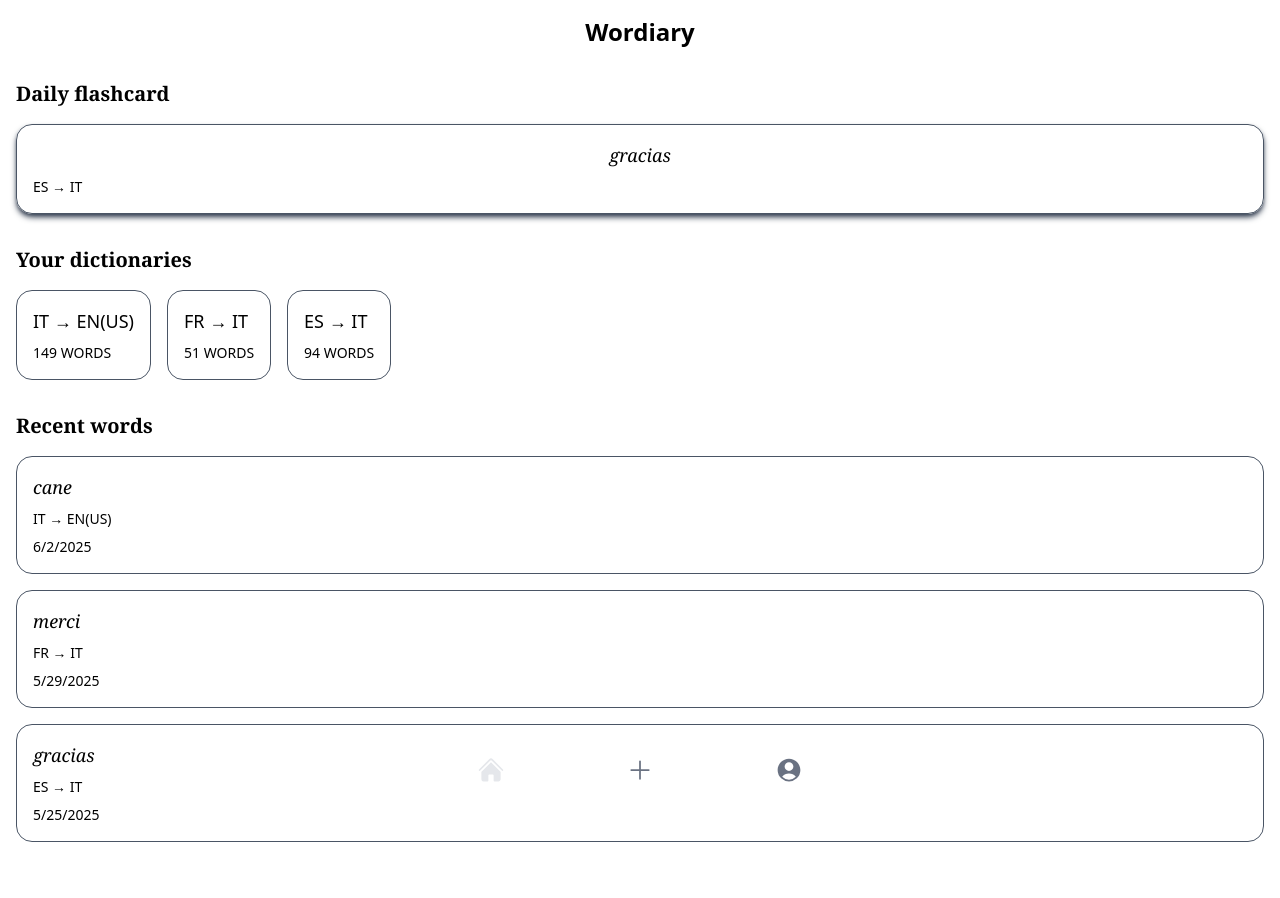
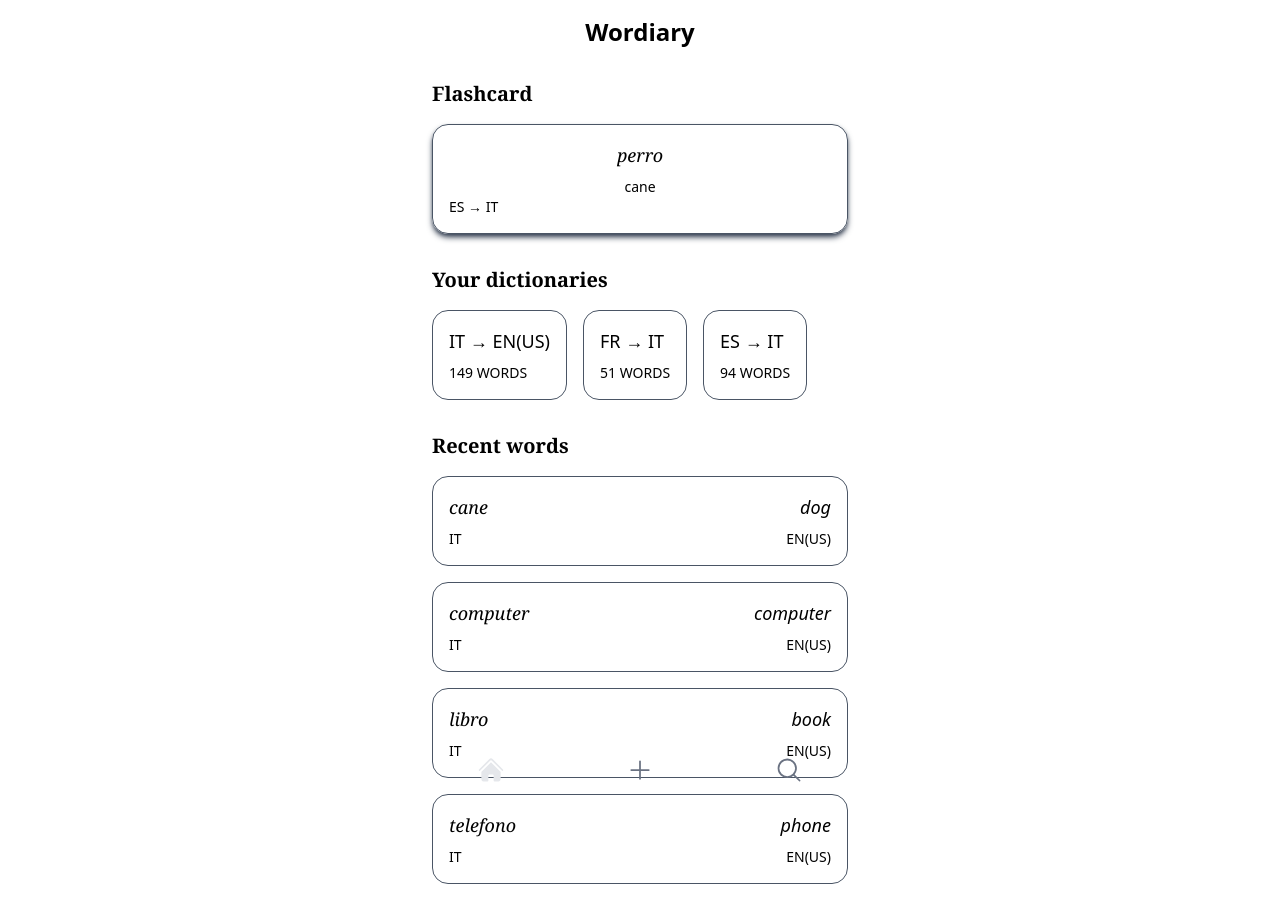
Before and after one commit to marcxzz/wordiary, a Next.js app: page / in a window 1280 px wide. Shown: the top 898 px of the page. Built offline with nearby package versions, Linux system fonts and the light colour scheme.

Commit message:
added searc page & searching feature. general improvements & UI changes

```diff
--- a/src/app/globals.css
+++ b/src/app/globals.css
@@ -14,6 +14,9 @@ body {
 section {
   @apply mb-8;
 }
+section:last-of-type {
+  @apply mb-0!;
+}
 
 h1 {
   @apply text-xl font-semibold mb-4 font-serif;
--- a/src/app/layout.js
+++ b/src/app/layout.js
@@ -10,11 +10,12 @@ export const metadata = {
 export default function RootLayout({ children }) {
   return (
     <html lang="en">
-      <body className="dark:bg-gray-800 dark:text-white text-center {max-w-md mx-auto}">
+      <body className="dark:bg-gray-800 dark:text-white text-center">
         <Header />
-        <div className="p-4">
+        <div className="p-4 max-w-md mx-auto">
           {children}
         </div>
+        <div style={{height: '64px'}}></div>
         <Menu />
       </body>
     </html>
--- a/src/app/page.js
+++ b/src/app/page.js
@@ -1,34 +1,22 @@
-import Flashcard from "@/components/Flashcard"
+import Flashcard from "@/components/home/Flashcard"
+import { dictionaries, wordsList } from "@/utils/data"
 
 export default function Home() {
-  const headings = ['Daily flashcard', 'Your dictionaries', 'Recent words']
-  const cardHeadings = [
-    {title: 'IT → EN(US)', nWords: 149},
-    {title: 'FR → IT', nWords: 51},
-    {title: 'ES → IT', nWords: 94}
-  ]
-  const recentWords = [
-    {word: 'cane', date: 1748874579, lang: 'IT → EN(US)'},
-    {word: 'merci', date: 1748537094, lang: 'FR → IT'},
-    {word: 'gracias', date: 1748142510, lang: 'ES → IT'}
-  ]
-
-
   return (
     <>
       {/* <div>Page top</div> */}
       <div>
         <section id="dailyFlashcard">
-          <h1>{headings[0]}</h1>
+          <h1>Flashcard</h1>
 
-          <Flashcard words={recentWords} />
+          <Flashcard words={wordsList} />
         </section>
 
         <section id="yourDictionaries">
-          <h1>{headings[1]}</h1>
+          <h1>Your dictionaries</h1>
 
           <div className="flex flex-row gap-4 overflow-x-auto">
-            {cardHeadings.map((item) => {
+            {dictionaries.map((item) => {
               return (
                 <div className="card" key={item.title}>
                   <h2 className="break-keep whitespace-nowrap">{item.title}</h2>
@@ -40,15 +28,23 @@ export default function Home() {
         </section>
 
         <section id="recentWords">
-          <h1>{headings[2]}</h1>
+          <h1>Recent words</h1>
 
           <div className="flex flex-col gap-4 overflow-y-auto">
-            {recentWords.map((item, i) => {
+            {wordsList.map((item) => {
               return (
                 <div className="card w-full" key={item.date}>
-                  <h2 className="font-serif italic">{item.word}</h2>
-                  <p className="card-footer mb-2">{item.lang}</p>
-                  <p className="card-footer">{new Date(item.date * 1000).toLocaleDateString()}</p>
+                  <div className="flex flex-row columns-2">
+                    <div className="flex flex-col mr-auto">
+                      <h2 className="font-serif italic">{item.word}</h2>
+                      <p className="card-footer">{item.fromLang}</p>
+                    </div>
+                    <div className="flex flex-col ml-auto text-right">
+                      <h2 className="card-footer normal-case! italic text-lg!">{item.translation}</h2>
+                      <p className="card-footer">{item.toLang}</p>
+                    </div>
+                  </div>
+                  {/* <p className="card-footer text-xs!">{new Date(item.date * 1000).toLocaleDateString()}</p> */}
                 </div>
               )
             })}
@@ -56,7 +52,6 @@ export default function Home() {
         </section>
       </div>
 
-      <div style={{height: '100px'}}></div>
       {/* <div>Page bottom</div> */}
     </>
   )
--- /dev/null
+++ b/src/app/search/page.js
@@ -0,0 +1,67 @@
+'use client'
+
+import { wordsList } from "@/utils/data"
+import { useState } from "react"
+
+export default function Search() {
+  // console.log(wordsList)
+
+  const [searchQuery, setSearchQuery] = useState('')
+  const [searchResults, setSearchResults] = useState()
+  const [prevSearchQuery, setPrevSearchQuery] = useState('')
+
+  const search = () => {
+    setSearchQuery(document.getElementById('searchBar').value)
+    // console.log(searchQuery)
+
+    if (searchQuery != '') {
+      const results = wordsList.filter((w) => w.word.includes(searchQuery))
+      // console.log('res: ', results)
+      setPrevSearchQuery(searchQuery)
+      return setSearchResults(results)
+    }
+    setSearchResults([])
+  }
+
+  const handleTyping = (str) => {
+    setSearchQuery(str)
+  }
+
+  return (
+    <div>
+      <div className="flex pl-4 pr-1 py-1 rounded-2xl dark:bg-gray-700 border border-gray-600 overflow-hidden">
+        <input type="text" placeholder="Search something..." id="searchBar" className="w-full outline-none dark:text-white text-sm" onChange={(e) => handleTyping(e.target.value)} />
+        <button type="submit" className="p-2 rounded-xl hover:bg-gray-600 active:bg-gray-500" onClick={search}>
+          <svg xmlns="http://www.w3.org/2000/svg" viewBox="0 0 24 24" fill="currentColor" className="size-5 fill-white">
+            <path fillRule="evenodd" d="M10.5 3.75a6.75 6.75 0 1 0 0 13.5 6.75 6.75 0 0 0 0-13.5ZM2.25 10.5a8.25 8.25 0 1 1 14.59 5.28l4.69 4.69a.75.75 0 1 1-1.06 1.06l-4.69-4.69A8.25 8.25 0 0 1 2.25 10.5Z" clipRule="evenodd" />
+          </svg>
+        </button>
+      </div>
+
+      <section className="mt-8">
+        {!searchResults ? (
+          <></>
+        ) : searchResults.length > 0 ? (
+          <>
+            <h1>{searchResults.length} results for "{prevSearchQuery}"</h1>
+            <div className="flex flex-col gap-4">
+              {searchResults.map(item => {
+                return (
+                  <a href={`/words/${item.id}`} key={item.id}>
+                    <div className="card w-full">
+                      <h2 className="font-serif italic">{item.word} <span className="card-footer not-italic! font-sans ml-4 mb-3">{item.fromLang} → {item.toLang}</span></h2>
+                      <p className="card-footer mb-3 normal-case!">{item.translation}</p>
+                      <p className="card-footer">{new Date(item.date * 1000).toLocaleDateString()}</p>
+                    </div>
+                  </a>
+                )
+              })}
+            </div>
+          </>
+        ) : (
+          <p>No results for "{prevSearchQuery}"</p>
+        )}
+      </section>
+    </div>
+  )
+}
--- a/src/components/common/Menu.jsx
+++ b/src/components/common/Menu.jsx
@@ -7,7 +7,7 @@ export default function Menu() {
 
   return (
     // change fixed to sticky (sticky hides content at the bottom of the page)
-    <div className="dark:bg-gray-900 fixed bottom-0 w-full p-4 {max-w-md mx-auto}">
+    <div className="dark:bg-gray-900 fixed bottom-0 w-full p-4">
       <div className="flex flex-row justify-around mx-auto max-w-md">
         <a href="/">
           <svg xmlns="http://www.w3.org/2000/svg" viewBox="0 0 24 24" fill="currentColor" className={`size-7 ${activePath == '/' ? 'text-gray-200' : 'text-gray-500'}`} suppressHydrationWarning>
@@ -16,17 +16,24 @@ export default function Menu() {
           </svg>
         </a>
 
-        <a href="/">
+        <a href="/add">
           <svg xmlns="http://www.w3.org/2000/svg" viewBox="0 0 24 24" fill="currentColor" className={`size-7 ${activePath == '/add' ? 'text-gray-200' : 'text-gray-500'}`} suppressHydrationWarning>
             <path fillRule="evenodd" d="M12 3.75a.75.75 0 0 1 .75.75v6.75h6.75a.75.75 0 0 1 0 1.5h-6.75v6.75a.75.75 0 0 1-1.5 0v-6.75H4.5a.75.75 0 0 1 0-1.5h6.75V4.5a.75.75 0 0 1 .75-.75Z" clipRule="evenodd" />
           </svg>
         </a>
 
-        <a href="/profile">
+        <a href="/search">
+          <svg xmlns="http://www.w3.org/2000/svg" viewBox="0 0 24 24" fill="currentColor" className={`size-7 ${activePath == '/search' ? 'text-gray-200' : 'text-gray-500'}`} suppressHydrationWarning>
+            <path fillRule="evenodd" d="M10.5 3.75a6.75 6.75 0 1 0 0 13.5 6.75 6.75 0 0 0 0-13.5ZM2.25 10.5a8.25 8.25 0 1 1 14.59 5.28l4.69 4.69a.75.75 0 1 1-1.06 1.06l-4.69-4.69A8.25 8.25 0 0 1 2.25 10.5Z" clipRule="evenodd" />
+          </svg>
+
+        </a>
+
+        {/* <a href="/profile">
           <svg xmlns="http://www.w3.org/2000/svg" viewBox="0 0 24 24" fill="currentColor" className={`size-7 ${activePath == '/profile' ? 'text-gray-200' : 'text-gray-500'}`} suppressHydrationWarning>
             <path fillRule="evenodd" d="M18.685 19.097A9.723 9.723 0 0 0 21.75 12c0-5.385-4.365-9.75-9.75-9.75S2.25 6.615 2.25 12a9.723 9.723 0 0 0 3.065 7.097A9.716 9.716 0 0 0 12 21.75a9.716 9.716 0 0 0 6.685-2.653Zm-12.54-1.285A7.486 7.486 0 0 1 12 15a7.486 7.486 0 0 1 5.855 2.812A8.224 8.224 0 0 1 12 20.25a8.224 8.224 0 0 1-5.855-2.438ZM15.75 9a3.75 3.75 0 1 1-7.5 0 3.75 3.75 0 0 1 7.5 0Z" clipRule="evenodd" />
           </svg>
-        </a>
+        </a> */}
       </div>
     </div>
   )
--- a/src/components/Flashcard.jsx
+++ b/src/components/home/Flashcard.jsx
@@ -12,7 +12,7 @@ export default function Flashcard({ words }) {
 
     const w = words[Math.floor(Math.random() * words.length)]
     const index = words.findIndex(i => i == w)
-    console.log(prevIndex, index)
+    // console.log(prevIndex, index)
 
     if (index == prevIndex) return generateWord()
 
@@ -28,7 +28,8 @@ export default function Flashcard({ words }) {
   return (
     <div className="card shadow-md shadow-gray-700" onClick={updateWord}>
       <h2 className="font-serif italic text-center">{randomWord.word}</h2>
-      <p className="card-footer m-0!">{randomWord.lang}</p>
+      <p className="card-footer normal-case! font-sans text-center">{randomWord.translation}</p>
+      <p className="card-footer m-0!">{randomWord.fromLang} → {randomWord.toLang}</p>
     </div>
   )
 }
--- /dev/null
+++ b/src/utils/data.jsx
@@ -0,0 +1,28 @@
+export const dictionaries = [
+  {title: 'IT → EN(US)', nWords: 149},
+  {title: 'FR → IT', nWords: 51},
+  {title: 'ES → IT', nWords: 94}
+]
+
+export const wordsList = [
+  {id: 1, word: 'cane', translation: 'dog', date: 1748874579, fromLang: 'IT', toLang: 'EN(US)'},
+  {id: 2, word: 'computer', translation: 'computer', date: 1748874500, fromLang: 'IT', toLang: 'EN(US)'},
+  {id: 3, word: 'libro', translation: 'book', date: 1748874400, fromLang: 'IT', toLang: 'EN(US)'},
+  {id: 4, word: 'telefono', translation: 'phone', date: 1748874300, fromLang: 'IT', toLang: 'EN(US)'},
+  {id: 5, word: 'tavolo', translation: 'table', date: 1748874200, fromLang: 'IT', toLang: 'EN(US)'},
+  {id: 6, word: 'sole', translation: 'sun', date: 1748874100, fromLang: 'IT', toLang: 'EN(US)'},
+
+  {id: 7, word: 'merci', translation: 'grazie', date: 1748537094, fromLang: 'FR', toLang: 'IT'},
+  {id: 8, word: 'chien', translation: 'cane', date: 1748537000, fromLang: 'FR', toLang: 'IT'},
+  {id: 9, word: 'livre', translation: 'libro', date: 1748536900, fromLang: 'FR', toLang: 'IT'},
+  {id: 10, word: 'ordinateur', translation: 'computer', date: 1748536800, fromLang: 'FR', toLang: 'IT'},
+  {id: 11, word: 'maison', translation: 'casa', date: 1748536700, fromLang: 'FR', toLang: 'IT'},
+  {id: 12, word: 'vélo', translation: 'bicicletta', date: 1748536600, fromLang: 'FR', toLang: 'IT'},
+
+  {id: 13, word: 'gracias', translation: 'grazie', date: 1748142510, fromLang: 'ES', toLang: 'IT'},
+  {id: 14, word: 'perro', translation: 'cane', date: 1748142400, fromLang: 'ES', toLang: 'IT'},
+  {id: 15, word: 'libro', translation: 'libro', date: 1748142300, fromLang: 'ES', toLang: 'IT'},
+  {id: 16, word: 'coche', translation: 'macchina', date: 1748142200, fromLang: 'ES', toLang: 'IT'},
+  {id: 17, word: 'mesa', translation: 'tavolo', date: 1748142100, fromLang: 'ES', toLang: 'IT'},
+  {id: 18, word: 'sol', translation: 'sole', date: 1748142000, fromLang: 'ES', toLang: 'IT'}
+]
```
Also changed, not shown: 2 other files (tests, documents, lock files or other folders).
